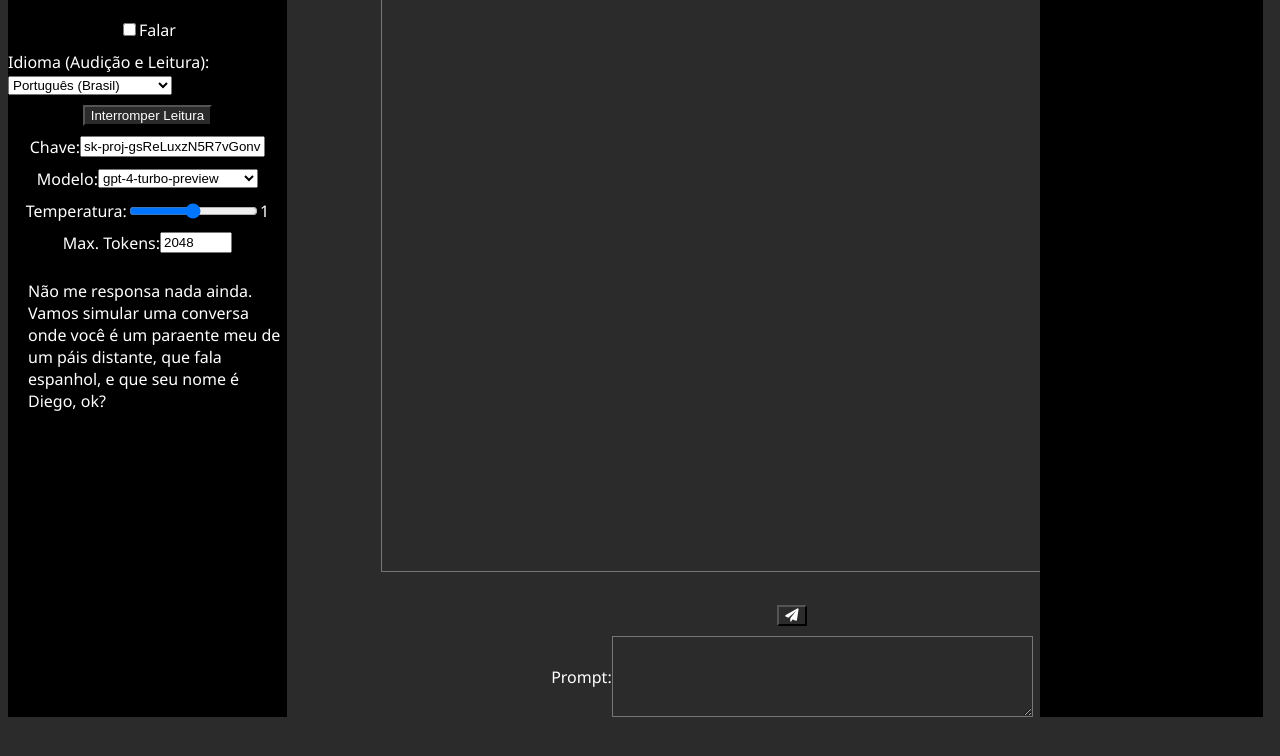
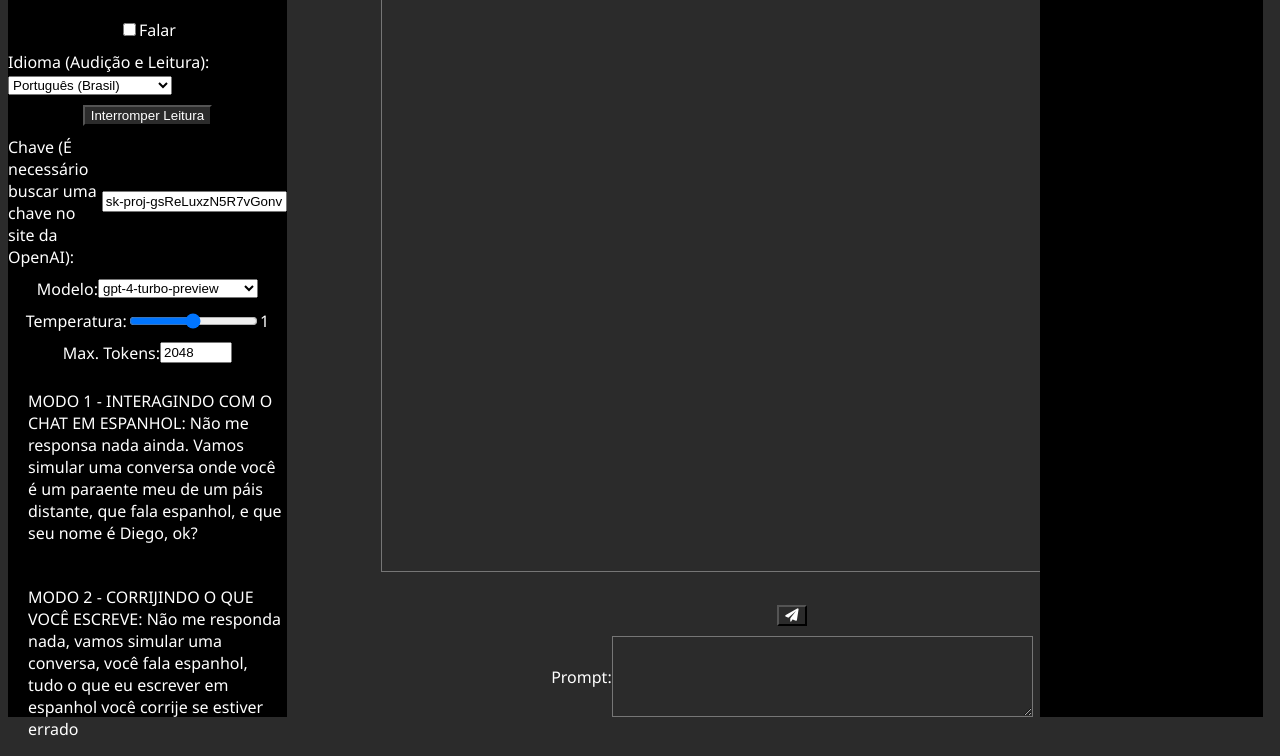
Before and after one commit to sebastiaofortes/chat-gpt-dialog, a plain HTML site: page index.html in a window 1280 px wide. Shown: the part 75-831 px from the top of the page. Before the commit the page ends 800 px from the top, so only its background shows below. Drawn offline with Linux system fonts and the light colour scheme.

Commit message:
update file

```diff
--- a/index.html
+++ b/index.html
@@ -105,7 +105,7 @@
             <button id="stopButton">Interromper Leitura</button>
             </div>
             <div class="linha">
-                <label for="key-input">Chave:</label>
+                <label for="key-input">Chave (É necessário buscar uma chave no site da OpenAI):</label>
                 <input type="text" id="key-input" value="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" />
             </div>
             <div class="linha">
@@ -127,7 +127,12 @@
             </div>
             <div class="linha">
                 <p>
-                    Não me responsa nada ainda. Vamos simular uma conversa onde você é um paraente meu de um páis distante, que fala espanhol, e que seu nome é Diego, ok?
+                   MODO 1 - INTERAGINDO COM O CHAT EM ESPANHOL: Não me responsa nada ainda. Vamos simular uma conversa onde você é um paraente meu de um páis distante, que fala espanhol, e que seu nome é Diego, ok?
+                </p>
+            </div>
+            <div class="linha">
+                <p>
+                    MODO 2 - CORRIJINDO O QUE VOCÊ ESCREVE: Não me responda nada, vamos simular uma conversa, você fala espanhol, tudo o que eu escrever em espanhol você corrije se estiver errado
                 </p>
             </div>
         </div>
```
